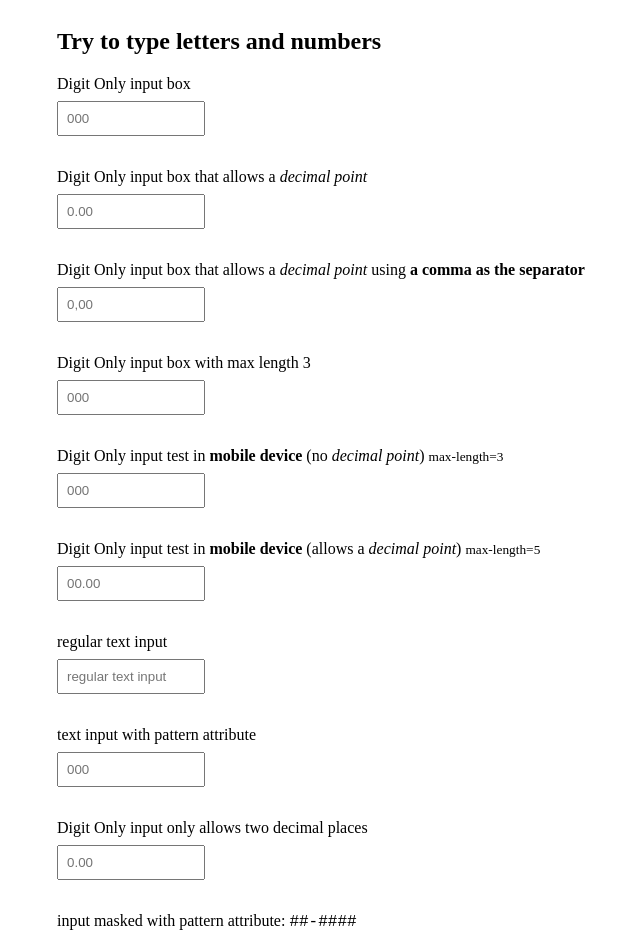
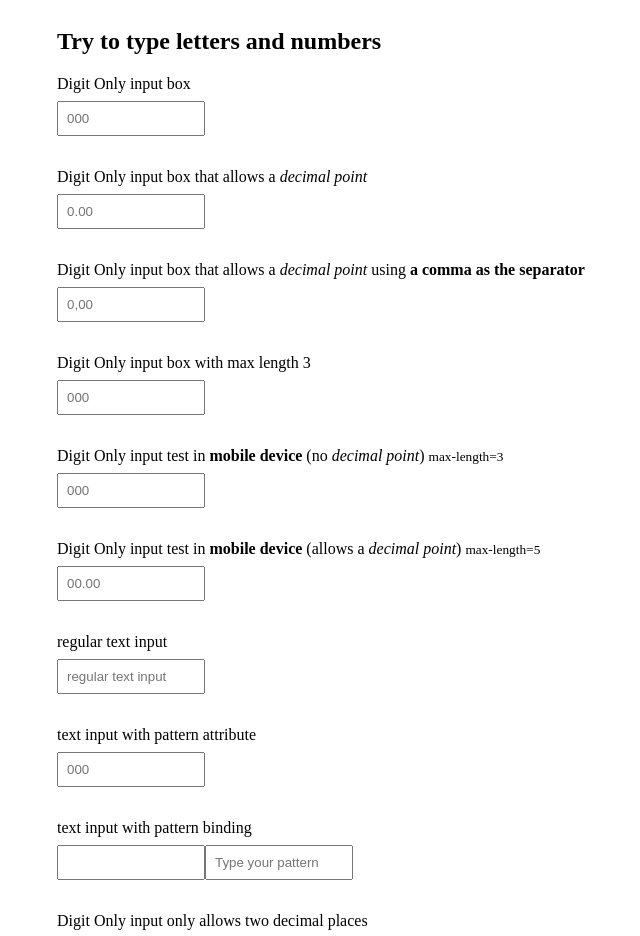
Before and after one commit to changhuixu/ngx-digit-only, an Angular app: page / in a window 1280 px wide. Shown: the top 936 px of the page, without its empty margins (319-959 px from the left). Built offline with nearby package versions, Linux system fonts and the light colour scheme.

Commit message:
test(pattern): add tests

```diff
--- a/src/app/app.component.html
+++ b/src/app/app.component.html
@@ -13,7 +13,7 @@
     digitOnly
     decimal="true"
     placeholder="0.00"
-    [pattern]="pattern"
+    [pattern]="decimalPattern"
   />
 
   <label for="digit-only-decimal-comma">
@@ -87,6 +87,25 @@
     placeholder="000"
   />
 
+  <label for="pattern-binding">text input with pattern binding</label>
+  <input
+    id="pattern-binding"
+    type="text"
+    [pattern]="pattern"
+    name="pattern-binding"
+    title="3 digits code"
+    [placeholder]="pattern"
+    digitOnly
+  />
+  <input
+    id="change-pattern"
+    type="text"
+    [(ngModel)]="pattern"
+    name="change-pattern"
+    placeholder="Type your pattern"
+  />
+
+
   <label for="currency">Digit Only input only allows two decimal places</label>
   <input
     id="currency"
--- a/src/app/app.component.ts
+++ b/src/app/app.component.ts
@@ -7,7 +7,9 @@ import { Component } from '@angular/core';
 })
 export class AppComponent {
   amount: string;
-  pattern = '[0-9]+([\.][0-9]+)?';
+  decimalPattern = new RegExp('[0-9]+([\.][0-9]+)?');
+
+  pattern = '';
 
   watchAmountValue() {
     const value = Number(this.amount);
```
Also changed, not shown: 1 other file (tests, documents, lock files or other folders).
